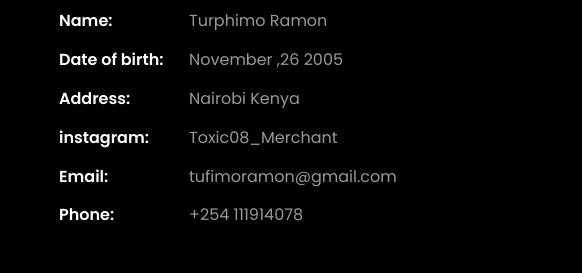
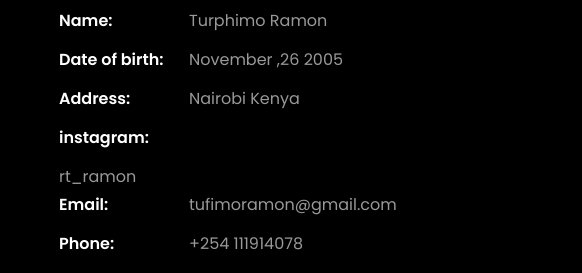
Before and after one commit to Turphimo-Ramon/Turphimo-Ramon.github.io, a plain HTML site: page index.html in a window 1280 px wide. Shown: the part 1080-1353 px from the top of the page, 534-1116 px from the left. Drawn offline with Linux system fonts and the light colour scheme; files whose address does not match are found by name.

Commit message:
Update index.html

```diff
--- a/index.html
+++ b/index.html
@@ -107,7 +107,7 @@
 		            	<li class="d-flex"><span>Name:</span> <span>Turphimo Ramon</span></li>
 		            	<li class="d-flex"><span>Date of birth:</span> <span>November ,26  2005</sp2005an></li>
 		            	<li class="d-flex"><span>Address:</span> <span>Nairobi Kenya</span></li>
-		            	<li class="d-flex"><span>instagram:</span> <span>Toxic08_Merchant</span></li>
+		            	<li class="d-flex"><span>instagram:</span> <span></span></li>rt_ramon
 		            	<li class="d-flex"><span>Email:</span> <span>tufimoramon@gmail.com</span></li>
 		            	<li class="d-flex"><span>Phone: </span> <span>+254 111914078</span></li>
 		            </ul>
```
